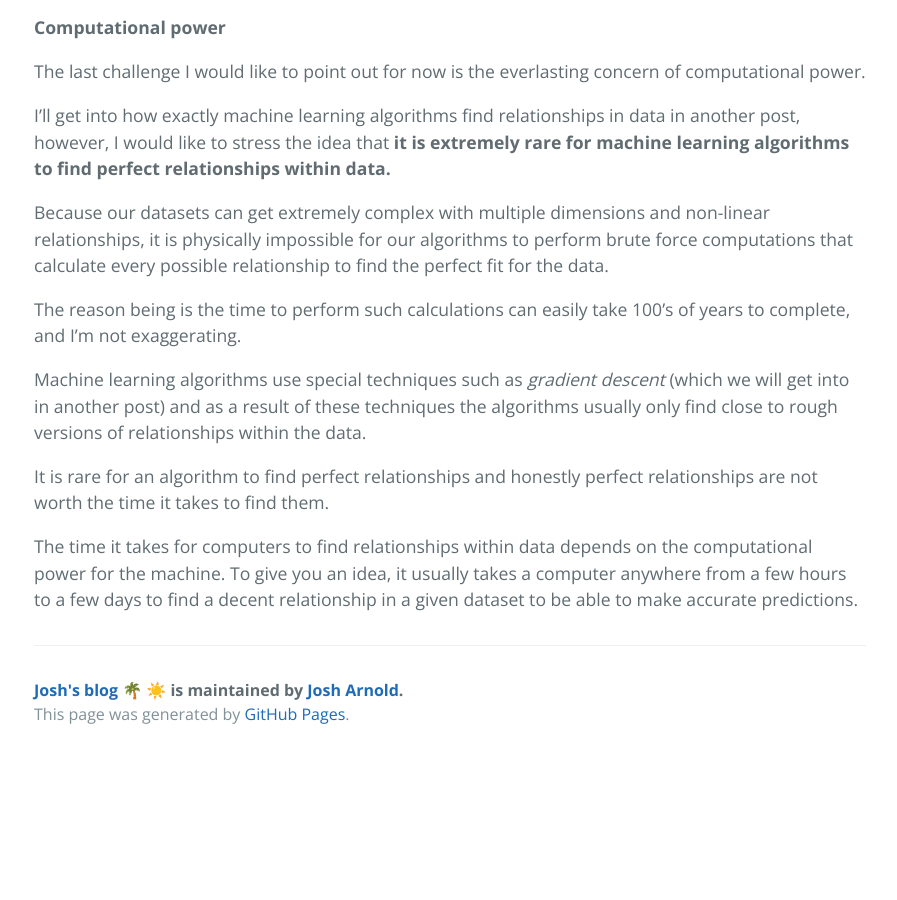
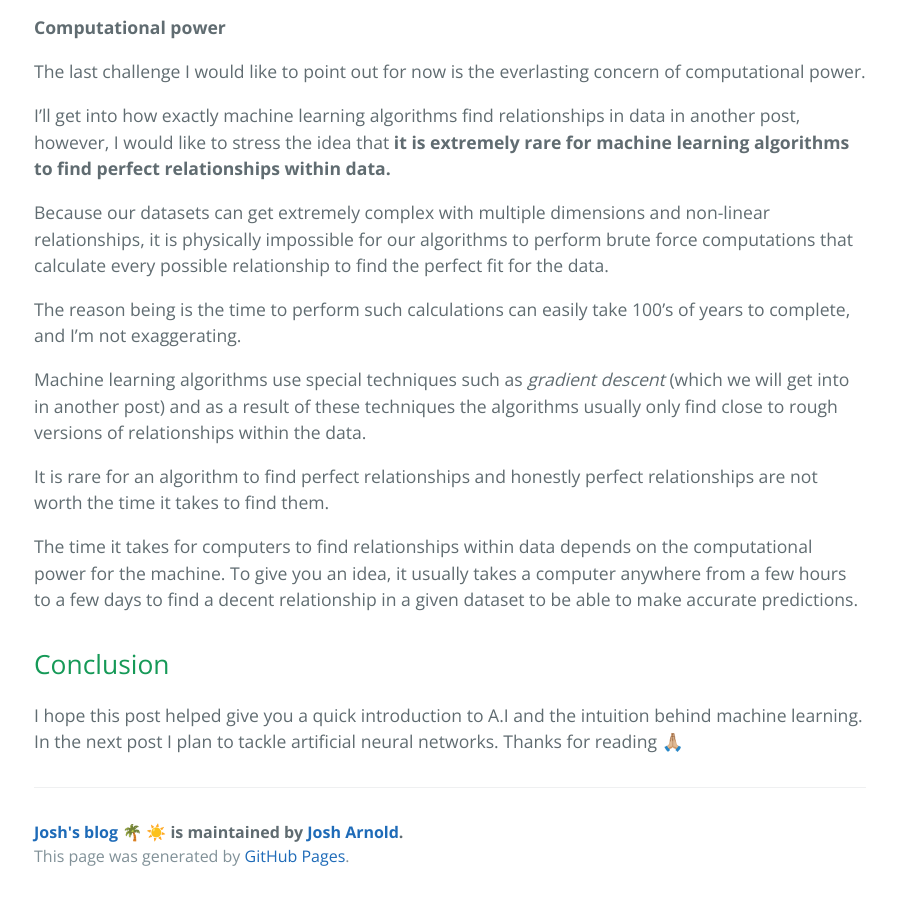
Before and after one commit to josharnoldjosh/josharnoldjosh.github.io, a Jekyll site: the page built from _posts/2017-06-14-ai-explained-part1.markdown, in a window 1280 px wide and 900 px high, scrolled down 6372 px. Shown: the whole window, without its empty margins (190-1087 px from the left). Built offline with Jekyll 4.4.1, drawn with Linux system fonts in a browser that asks for light colours; before the commit the page ends 7130 px from its top, so only the background shows below that.

Commit message:
Update 2017-06-14-ai-explained-part1.markdown

```diff
--- a/_posts/2017-06-14-ai-explained-part1.markdown
+++ b/_posts/2017-06-14-ai-explained-part1.markdown
@@ -155,3 +155,7 @@ Machine learning algorithms use special techniques such as *gradient descent* (w
 It is rare for an algorithm to find perfect relationships and honestly perfect relationships are not worth the time it takes to find them.
 
 The time it takes for computers to find relationships within data depends on the computational power for the machine. To give you an idea, it usually takes a computer anywhere from a few hours to a few days to find a decent relationship in a given dataset to be able to make accurate predictions.
+
+## Conclusion
+
+I hope this post helped give you a quick introduction to A.I and the intuition behind machine learning. In the next post I plan to tackle artificial neural networks. Thanks for reading 🙏🏼
```
